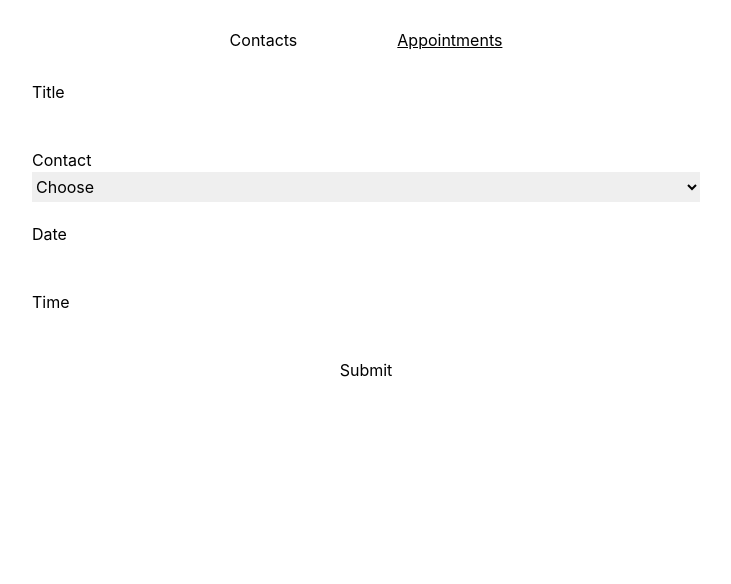
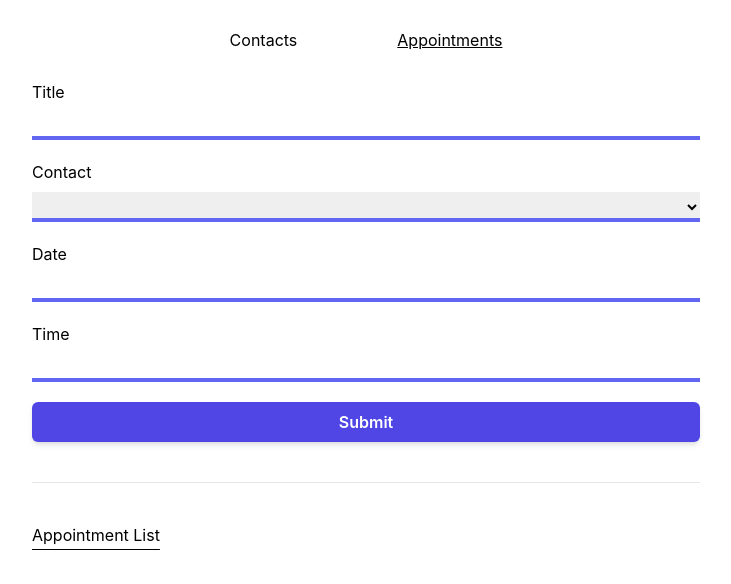
Before and after one commit to arulhasbi/appointment-planner, a React (Create React App) app: page /appointments in a window 1280 px wide. Shown: the top 584 px of the page, without its empty margins (274-1005 px from the left). Built offline with nearby package versions, Linux system fonts and the light colour scheme; what @mswjs/data would draw is missing.

Commit message:
styled appointments page

```diff
--- a/src/Containers/Appointments/Appointments.css
+++ b/src/Containers/Appointments/Appointments.css
@@ -15,3 +15,7 @@
   flex-direction: column;
   margin-bottom: 20px;
 }
+
+label {
+  margin-bottom: 8px;
+}
--- a/src/Containers/Appointments/Appointments.js
+++ b/src/Containers/Appointments/Appointments.js
@@ -37,7 +37,11 @@ const Appointments = () => {
               onBlur={formik.handleBlur}
               onChange={formik.handleChange}
               value={formik.values.title}
-              className={formik.errors.title ? "error-box" : null}
+              className={
+                formik.errors.title && formik.touched.title
+                  ? "border-b-4 border-red-500"
+                  : "border-b-4 border-indigo-500"
+              }
             />
             {formik.errors.title && formik.touched.title ? (
               <p className="error-message">{formik.errors.title}</p>
@@ -51,9 +55,13 @@ const Appointments = () => {
               id="contact"
               onChange={formik.handleChange}
               onBlur={formik.handleBlur}
-              className={formik.errors.contact ? "error-box" : null}
+              className={
+                formik.errors.contact && formik.touched.contact
+                  ? "border-b-4 border-red-500"
+                  : "border-b-4 border-indigo-500"
+              }
             >
-              <option value="">Choose</option>
+              <option value=""></option>
               <option value="contact-1">Contact-1</option>
             </select>
             {formik.errors.contact && formik.touched.contact ? (
@@ -69,7 +77,9 @@ const Appointments = () => {
               dateFormat="MMMM d, yyyy"
               onBlur={formik.handleBlur}
               className={
-                formik.errors.contact ? "full-width error-box" : "full-width "
+                formik.errors.date && formik.touched.date
+                  ? "border-b-4 border-red-500 w-full"
+                  : "border-b-4 border-indigo-500 w-full"
               }
             />
             {formik.errors.date && formik.touched.date ? (
@@ -81,7 +91,9 @@ const Appointments = () => {
             <DatePicker
               name="time"
               className={
-                formik.errors.time ? "full-width error-box" : "full-width "
+                formik.errors.time && formik.touched.time
+                  ? "border-b-4 border-red-500 w-full"
+                  : "border-b-4 border-indigo-500 w-full"
               }
               selected={time}
               onChange={(date) => setTime(date)}
@@ -96,8 +108,15 @@ const Appointments = () => {
               <p className="error-message">{formik.errors.time}</p>
             ) : null}
           </div>
-          <button type="submit">Submit</button>
+          <button
+            type="submit"
+            className="bg-indigo-600 py-2 rounded-md subpixel-antialiased text-base font-semibold shadow-md text-white"
+          >
+            Submit
+          </button>
         </form>
+        <hr className="my-10" />
+        <p className="underline underline-offset-8 mb-10">Appointment List</p>
       </AppointmentsMaxWidth>
     </AppointmentsWrapper>
   );
--- a/src/Containers/Contacts/Contacts.js
+++ b/src/Containers/Contacts/Contacts.js
@@ -107,7 +107,7 @@ const Contacts = () => {
           </div>
           <button
             type="submit"
-            className="bg-indigo-200 py-2 rounded-lg subpixel-antialiased text-base font-semibold shadow-md"
+            className="bg-indigo-600 py-2 rounded-md subpixel-antialiased text-base font-semibold shadow-md text-white"
           >
             Submit
           </button>
```
